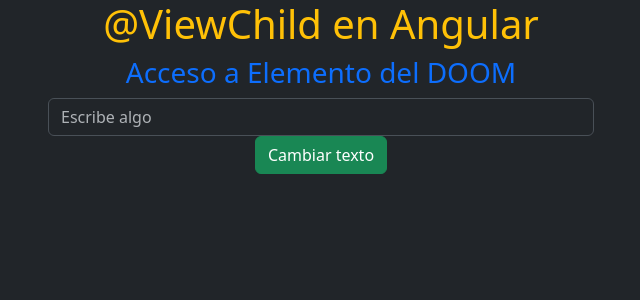
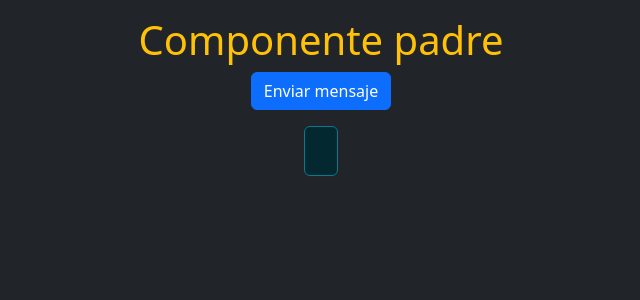
Before and after one commit to Abudavi/Angular-app, an Angular app: page / in a window 1280 px wide. Shown: the top 300 px of the page, without its empty margins (319-959 px from the left). Built offline with nearby package versions, Linux system fonts and the light colour scheme.

Commit message:
se reemplazó el componente ViewChild por Padre en la plantilla y el archivo TypeScript del componente principal

```diff
--- a/src/app/app.component.html
+++ b/src/app/app.component.html
@@ -1,5 +1,5 @@
 <div class="container">
-    <app-view-child></app-view-child>
+    <app-padre></app-padre>
 </div>
 <!--
 <app-componente-inline></app-componente-inline>
--- a/src/app/app.component.ts
+++ b/src/app/app.component.ts
@@ -15,7 +15,7 @@ import { ViewChildComponent } from "./view-child/view-child.component";
 
 @Component({
   selector: 'app-root',
-  imports: [ ViewChildComponent],
+  imports: [PadreComponent],
   templateUrl: './app.component.html',
   styleUrl: './app.component.css'
 })
```
